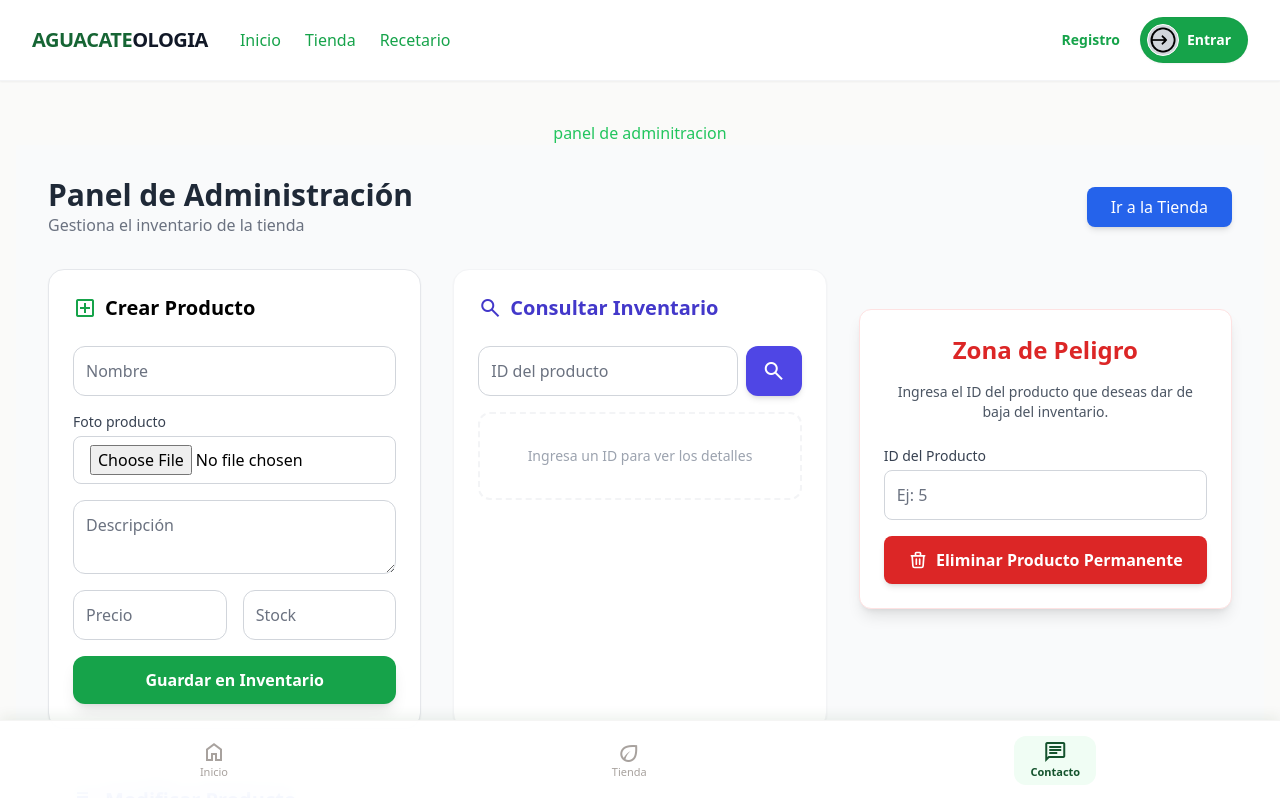
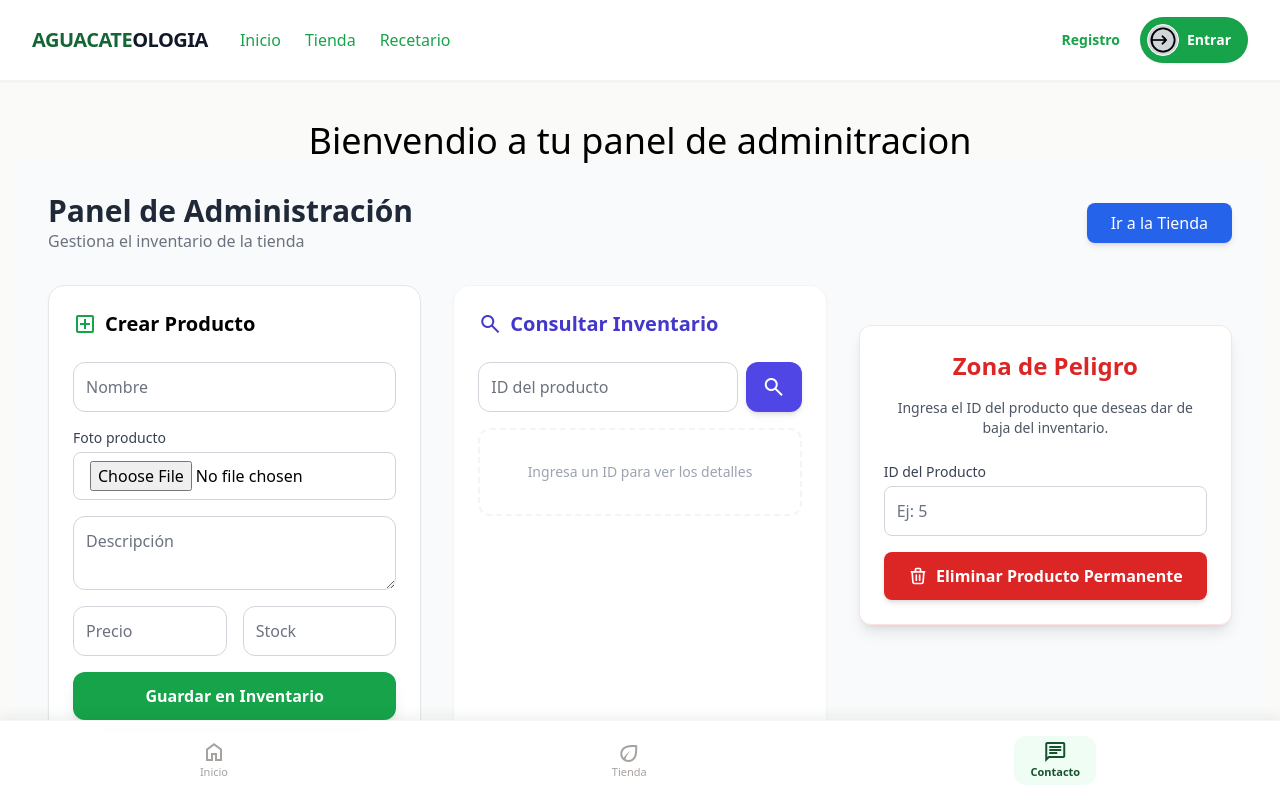
Before and after one commit to Luismeneses12/proyecto_inventario, a React (Vite) app in the folder frontend/: page /bienvenida in a window 1280 px wide. Shown: the top 798 px of the page. Built offline with nearby package versions, Linux system fonts and the light colour scheme.

Commit message:
feat se  hace cambia en el componete  Bienvenida para hacer un panel de amintracion mas efectivo

```diff
--- a/frontend/src/component/Bienvenida.jsx
+++ b/frontend/src/component/Bienvenida.jsx
@@ -6,13 +6,13 @@ export default function Bienvenida() {
 
     return (
       <>
-        <div className='text-center text-green-500'> <div>
-          <h1><p className='text-green-500' >panel de adminitracion </p></h1></div>
+        <div className='text-center '> <div>
+          <h1><p className='text-black-500  text-4xl  ' > Bienvendio a tu panel de adminitracion </p></h1></div>
           <div>
 
             </div>
           </div>
-         <div>
+         <div className=' '>
                 <Postproducto/>
           </div>
 
```
